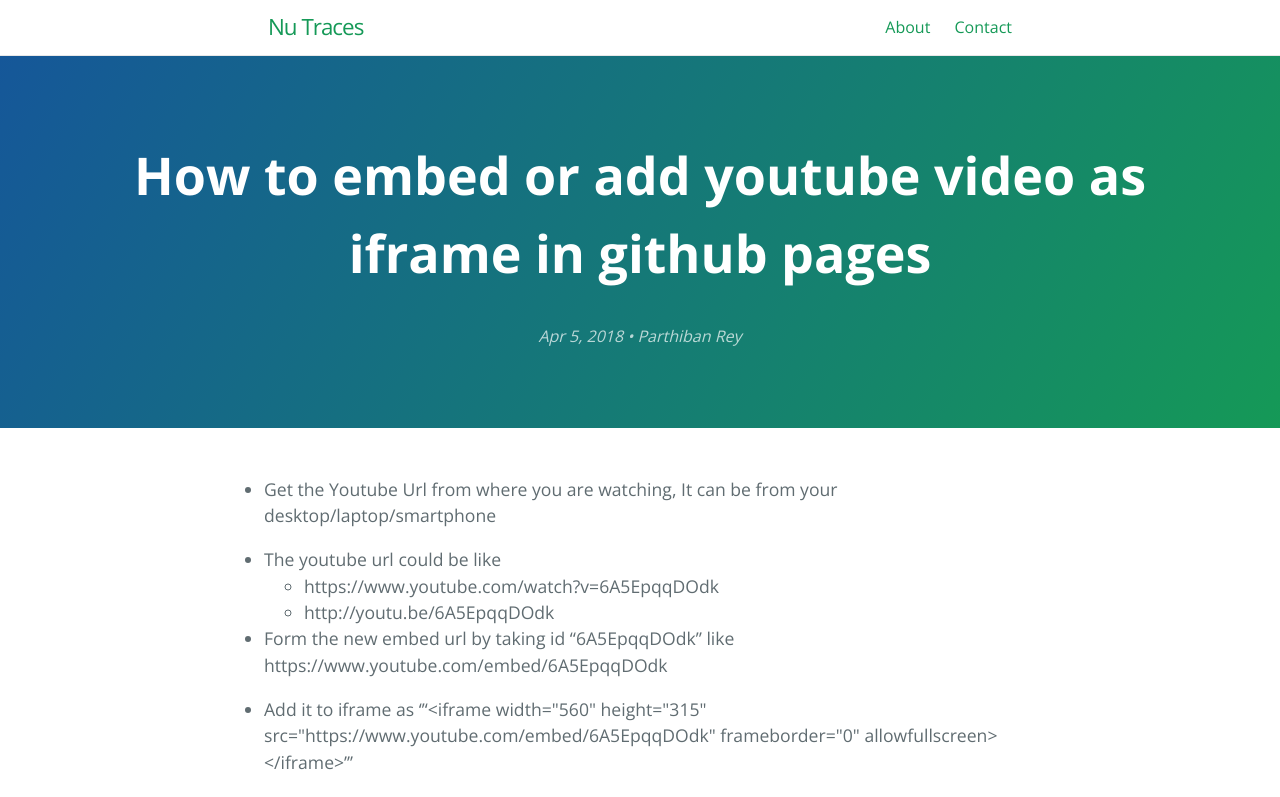
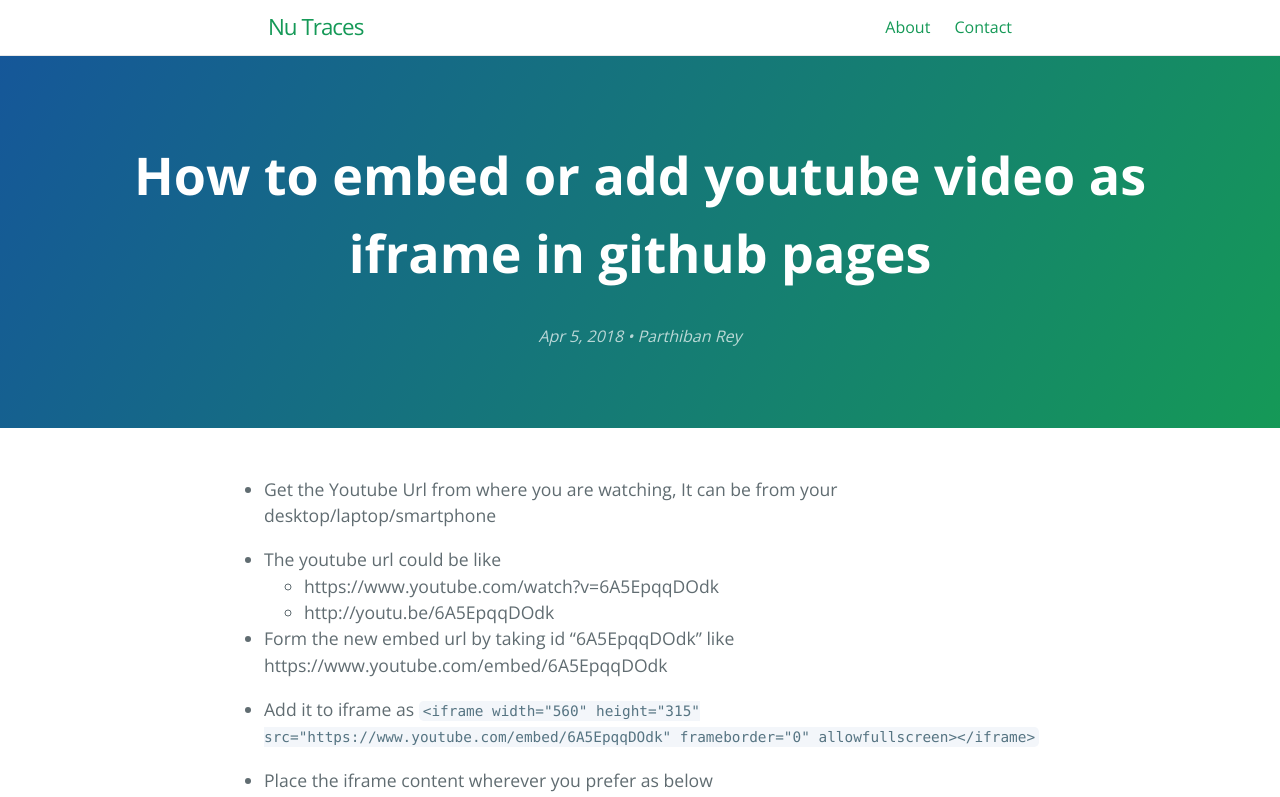
Before and after one commit to nutraces/nutraces.github.io, a Jekyll site: the page built from _posts/2018-04-05-youtube-iframe-in-github-pages.md, in a window 1280 px wide. Shown: the top 797 px of the page. Built offline with Jekyll 4.4.1, drawn with Linux system fonts in a browser that asks for light colours.

Commit message:
Update 2018-04-05-youtube-iframe-in-github-pages.md

```diff
--- a/_posts/2018-04-05-youtube-iframe-in-github-pages.md
+++ b/_posts/2018-04-05-youtube-iframe-in-github-pages.md
@@ -11,7 +11,7 @@ title: "How to embed or add youtube video as iframe in github pages"
 
 - Form the new embed url by taking id "6A5EpqqDOdk" like https://www.youtube.com/embed/6A5EpqqDOdk
 
-- Add it to iframe as '''<iframe width="560" height="315" src="https://www.youtube.com/embed/6A5EpqqDOdk" frameborder="0" allowfullscreen></iframe>'''
+- Add it to iframe as `<iframe width="560" height="315" src="https://www.youtube.com/embed/6A5EpqqDOdk" frameborder="0" allowfullscreen></iframe>`
 
 - Place the iframe content wherever you prefer as below
 
```
